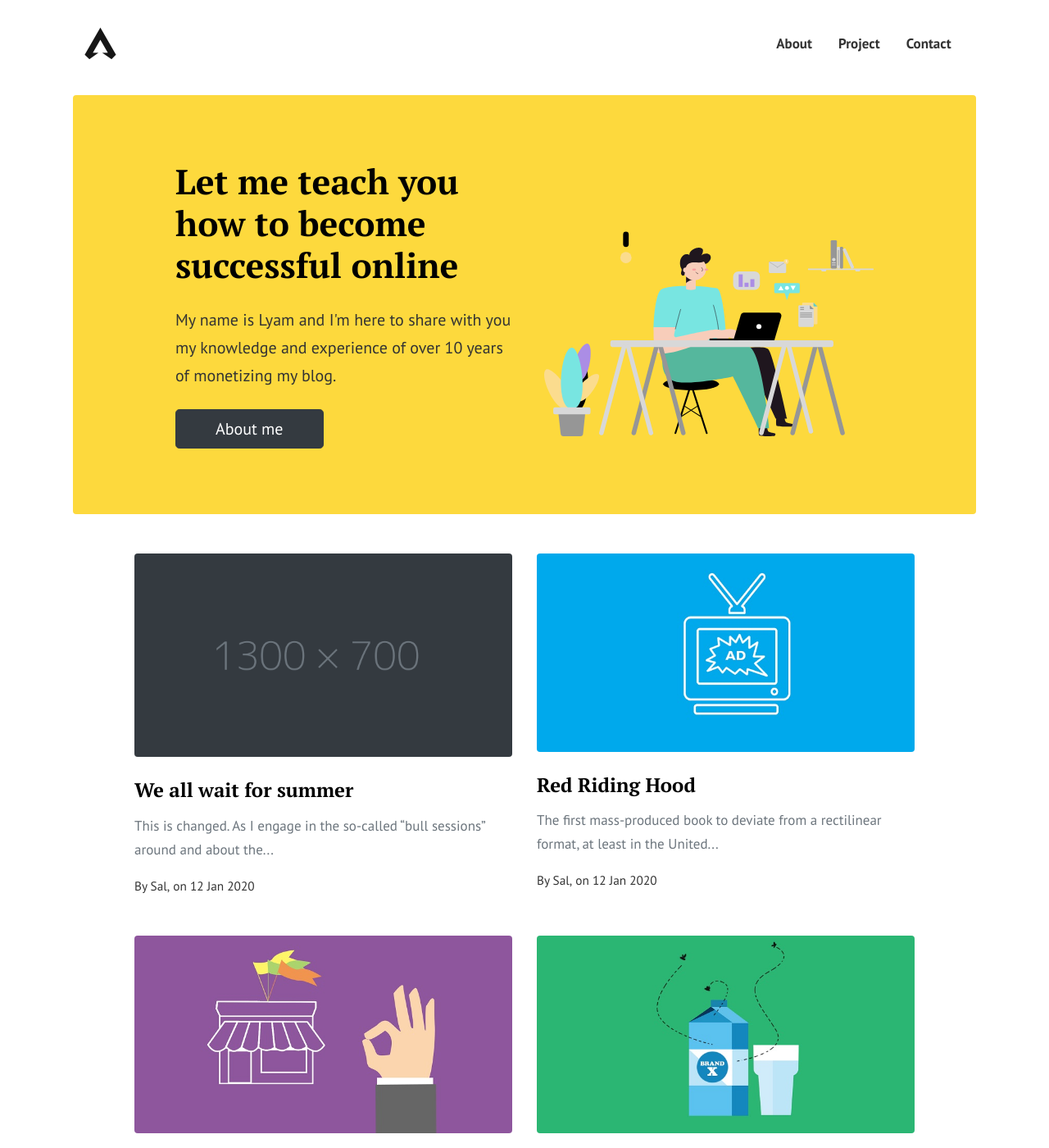
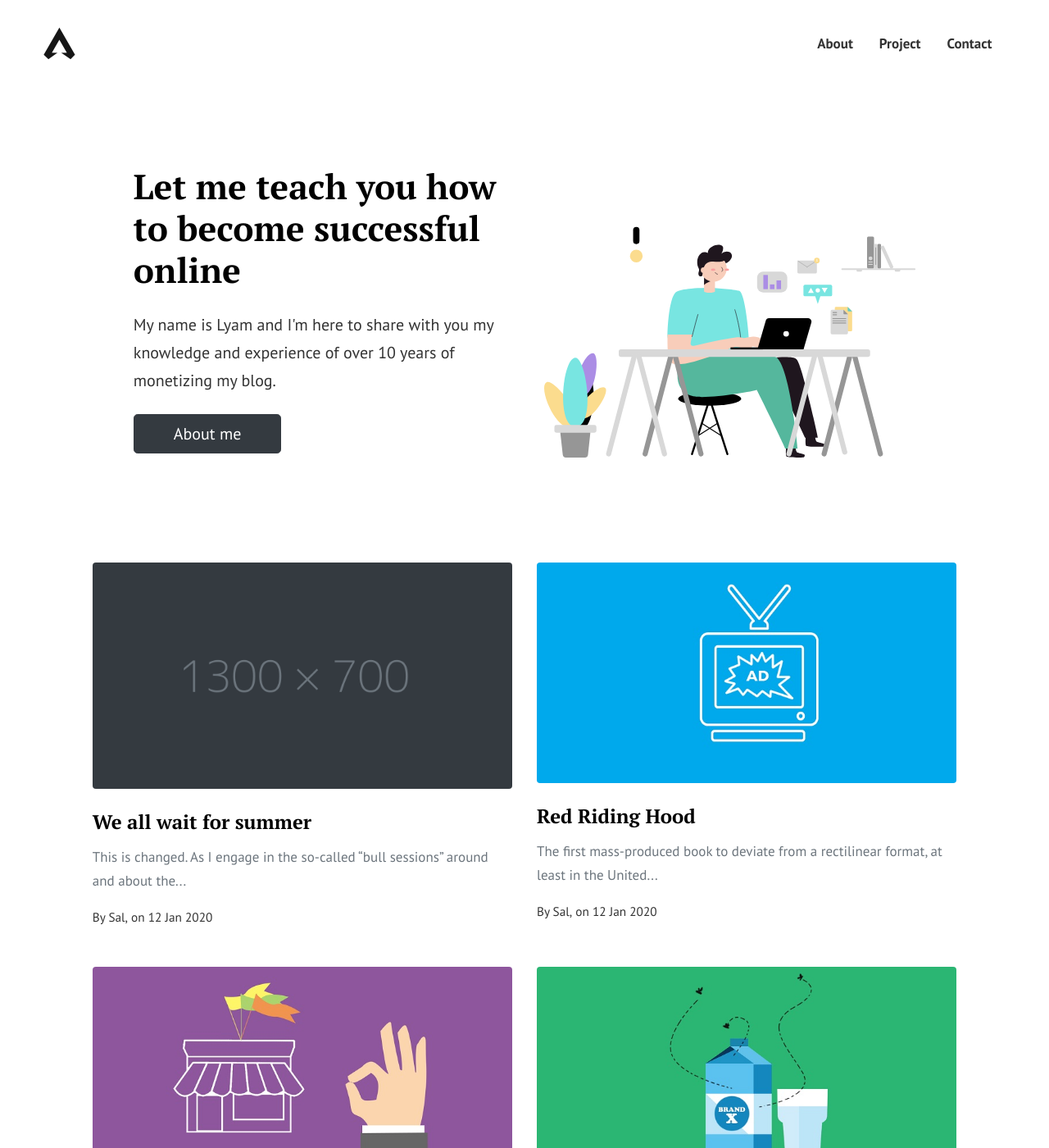
Before and after one commit to 4bujak/jekyll-theme-master, a Jekyll site: the page built from index.html, in a window 1280 px wide and 1400 px high. Shown: the whole window at 82% size. Built offline with Jekyll 4.4.1, drawn with Linux system fonts in a browser that asks for light colours; the list of posts is cut into pages by our own code.

Commit message:
main index

```diff
--- a/assets/css/theme.scss
+++ b/assets/css/theme.scss
@@ -32,8 +32,8 @@ body {
 }
 @media (max-width: 1366px) {
     .container-xl, .container-lg, .container-md, .container-sm, .container {
-        width:90%;
-        max-width:90%;
+        width:98%;
+        max-width:98%;
         padding:0 25px;
     }
 }
@@ -135,7 +135,7 @@ small, .small {
 /* Pages
 ================================================== */
 .hero {
-    background: #fdd93d;
+    background: #ffffff;
     padding: 5rem 5rem;
 }
 
```
